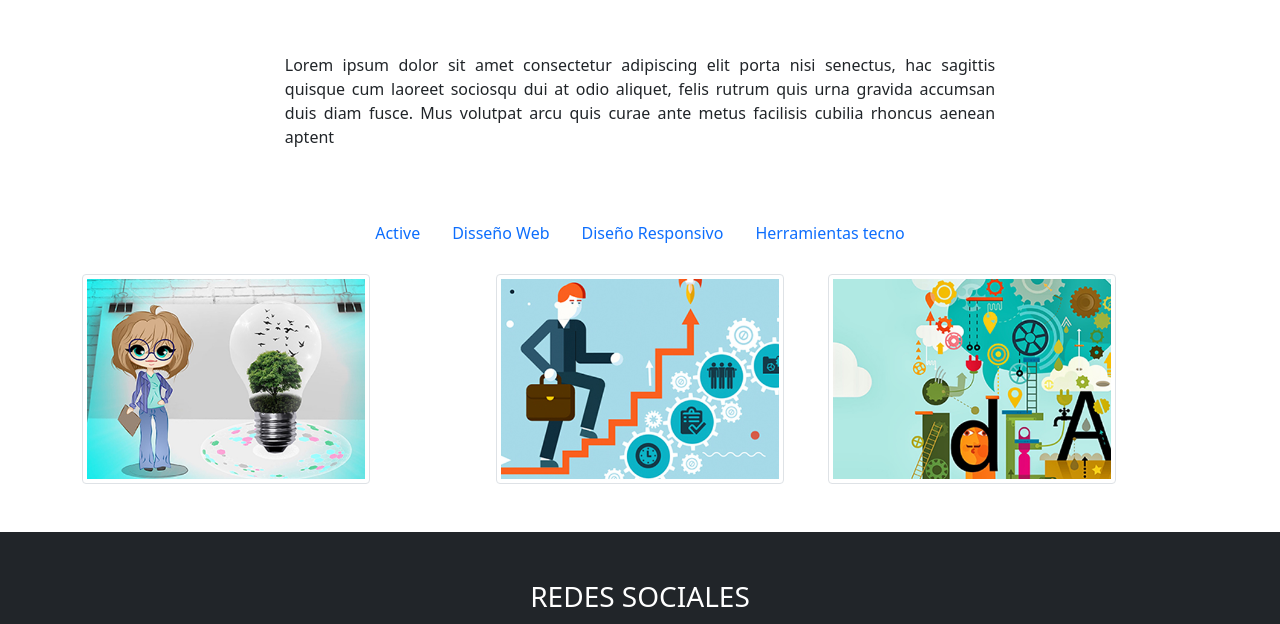
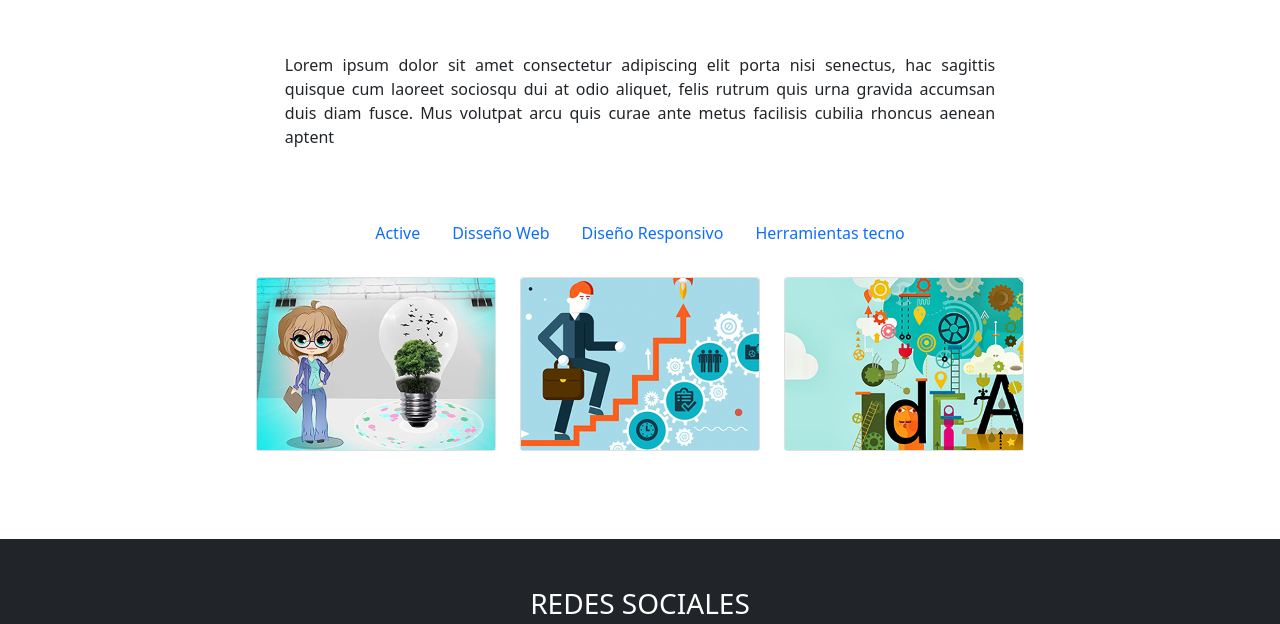
Before and after one commit to LuanaIacobucci/EVA1-WEB, a plain HTML site: page index.html in a window 1280 px wide. Shown: the part 875-1499 px from the top of the page. Drawn offline with nearby package versions, Linux system fonts and the light colour scheme.

Commit message:
final ahora si?

```diff
--- a/index.html
+++ b/index.html
@@ -103,10 +103,38 @@
         </div>
 
 
-        <div class="row">
+        <div class="row" style="align-self: center; padding-left: 20%; padding-right: 20%;">
+
+          <div class="col-sm-12 col-md-6 col-lg-4 col-xl-4 col-xxl-4" style="margin-bottom: 5%;">
+            <div class="card" style="width: 100%; margin-top: 10%;">
+              <img src="portfolio_1.jpg" class="card-img-top" alt="tarjeta">
+              </div>
+            </div>
+            <div class="col-sm-12 col-md-6 col-lg-4 col-xl-4 col-xxl-4" style="margin-bottom: 5%;">
+              <div class="card" style="width: 100%; margin-top: 10%;">
+                <img src="portfolio_2.jpg" class="card-img-top" alt="tarjeta">
+                </div>
+              </div>
+              <div class="col-sm-12 col-md-6 col-lg-4 col-xl-4 col-xxl-4" style="margin-bottom: 5%;">
+                <div class="card" style="width: 100%; margin-top: 10%;">
+                  <img src="portfolio_3.jpg" class="card-img-top" alt="tarjeta">
+                  </div>
+                </div>
+
+              <!--  <div class="row" style="align-self: center;">
+                  <div class="col-sm-12 col-md-6 col-lg-4 col-xl-3 col-xxl-3">
+                    <img src="portfolio_1.jpg" alt="port1" style="width:100%">
+                  </div>
+                  <div class="col-sm-12 col-md-6 col-lg-4 col-xl-3 col-xxl-3">
+                    <img src="portfolio_2.jpg" alt="port2" style="width:100%">
+                  </div>
+                  <div class="col-sm-12 col-md-6 col-lg-4 col-xl-3 col-xxl-3">
+                    <img src="portfolio_3.jpg" alt="port3" style="width:100%">
+                  </div>
+                </div>-->
 
 
-            <div class="col-sm-4">
+          <!-- <div class="col-sm-4" style="align-self: center;">
 
                 <img   src="portfolio_1.jpg" class="img-thumbnail text-center" alt="Imagen 1 del index" style="margin-top:5%; margin-left: 20%; width: 70%;">
             </div>
@@ -118,9 +146,11 @@
             <div class="col-sm-4">
                 <img   src="portfolio_3.jpg" class="img-thumbnail" alt="Imagen 3 del index" style="margin-top: 5%; margin-left:-10%; margin-right: 30%; width: 70%;">
             </div>
-        </div>
+        </div> -->
 
 
+        </div>
+  </body>
 
 
 
@@ -129,7 +159,7 @@
 
 <br><br>
  <!-- Footer -->
-<footer class="bg-dark text-center text-white">
+<footer class="bg-dark text-center text-white" >
 
     <br><br>
 
```
